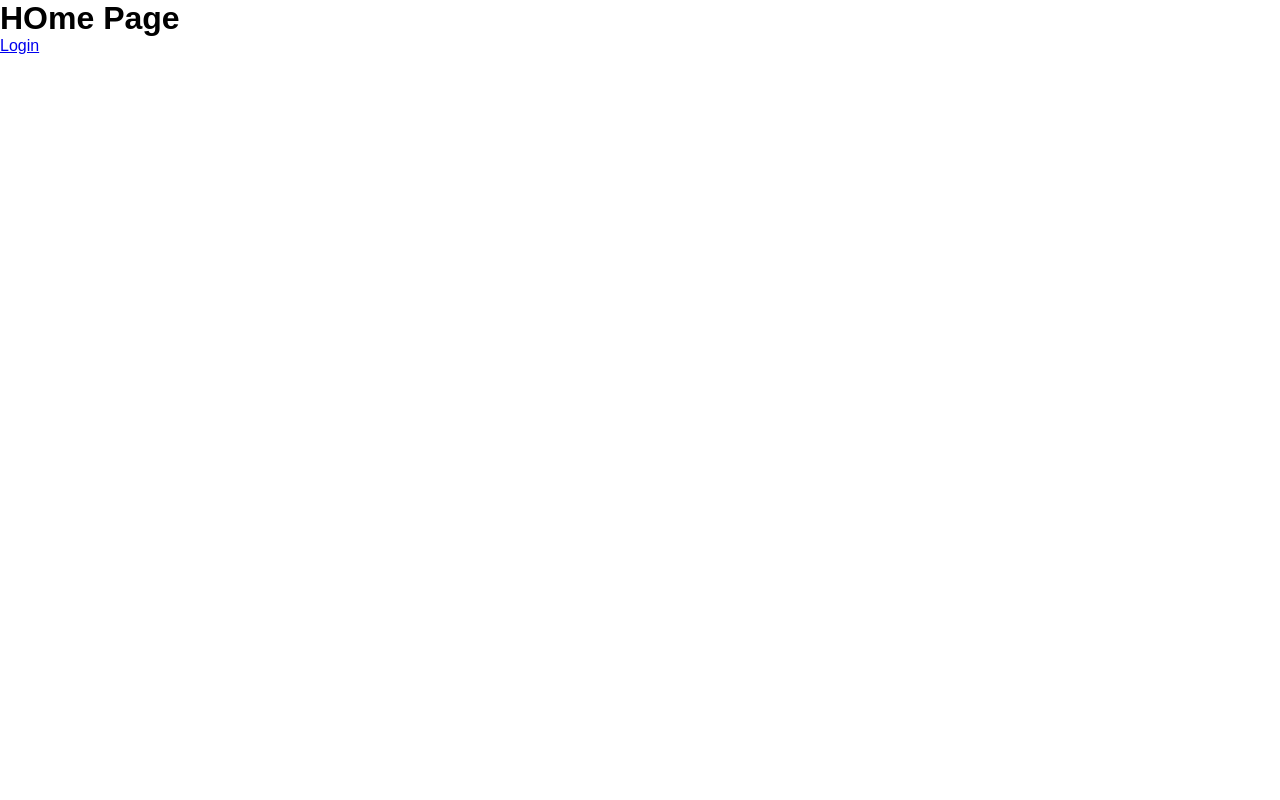
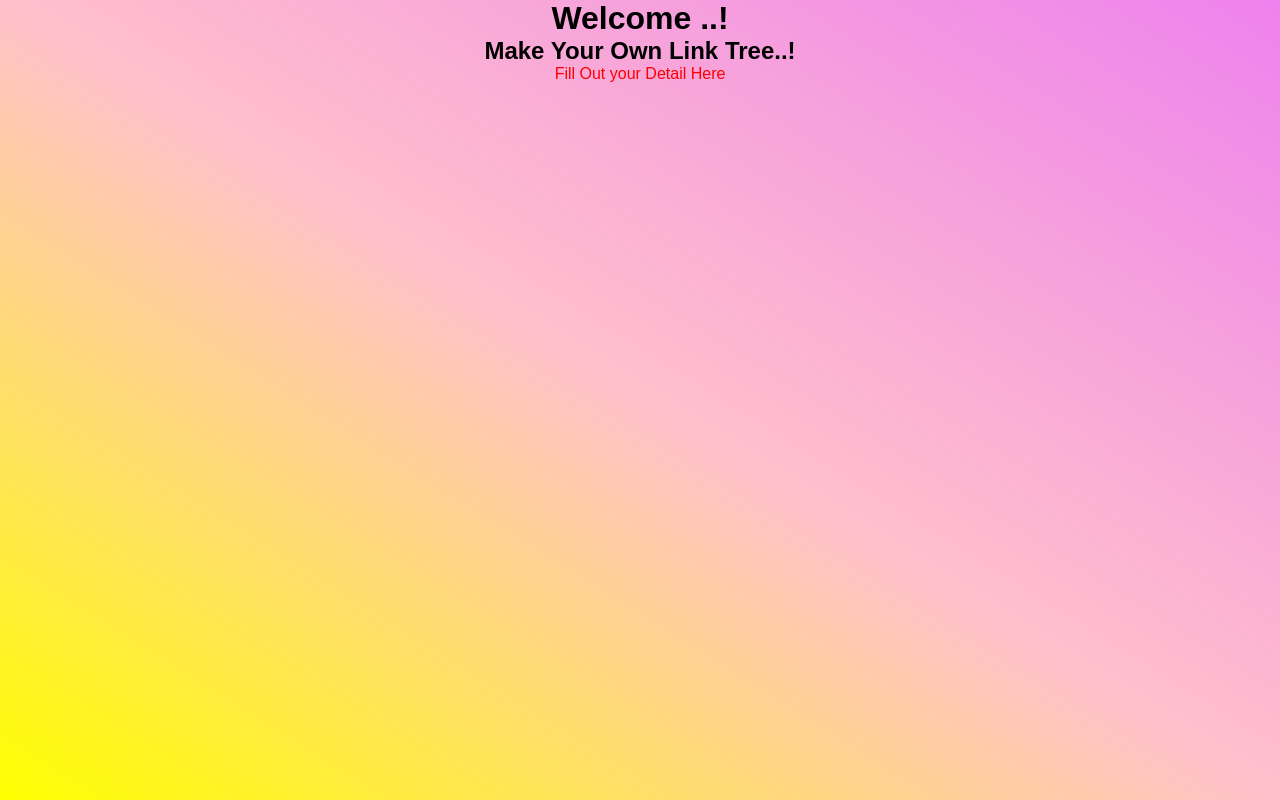
Before and after one commit to kunal-umap/LinkTreeGenerator, a React (Create React App) app in the folder client/: page / in a window 1280 px wide. Built offline with nearby package versions, Linux system fonts and the light colour scheme; no server answers; sample sign-in values are in the browser's storage.

Commit message:
home and login page preapaired

```diff
--- a/client/src/App.js
+++ b/client/src/App.js
@@ -2,12 +2,14 @@ import './App.css';
 import { BrowserRouter, Route, Routes } from "react-router-dom";
 import HomePage from './pages/home/HomePage';
 import LoginSignup from './pages/loginSignup/LoginSignup';
+import Data from './pages/Data/Data';
 function App() {
   return (
     <BrowserRouter>
       <Routes>
         <Route exact path='/' element={<HomePage />} />
         <Route  path='/login' element={<LoginSignup />} />
+        <Route  path='/detail' element={<Data/>} />
       </Routes>
     </BrowserRouter>
   );
--- /dev/null
+++ b/client/src/pages/Data/Data.jsx
@@ -0,0 +1,9 @@
+import React from 'react'
+
+export default function Data() {
+  return (
+    <div className='data'>
+
+    </div>
+  )
+}
--- a/client/src/pages/home/HomePage.jsx
+++ b/client/src/pages/home/HomePage.jsx
@@ -1,11 +1,22 @@
-import React from 'react';
-import { Link } from 'react-router-dom';
+import React, { useEffect, useState } from 'react';
+import './homePage.css'
+import { Link, useNavigate } from 'react-router-dom';
 
 export default function HomePage() {
+  const [name,setName] = useState('');
+  const navigate = useNavigate();
+  useEffect(()=> {
+    if(localStorage.getItem("token") == null){
+      navigate('/login');
+    }
+    setName(localStorage.getItem("name"));
+
+  })
   return (
-    <div>
-        <h1>HOme Page</h1>
-        <Link to={"/login"}>Login</Link>
+    <div className='homePage'>
+        <h1>Welcome  {name} ..!</h1>
+        <h2>Make Your Own Link Tree..!</h2>
+        <Link to={'/detail'} className="link" >Fill Out your Detail Here</Link>
     </div>
   );
 }
--- /dev/null
+++ b/client/src/pages/home/homePage.css
@@ -0,0 +1,16 @@
+.homePage {
+    text-align: center;
+    min-height: 100vh;
+    width: 100vw;
+    background: linear-gradient(to top right,yellow,pink,violet);
+}
+.homePage h1 {
+    text-align: center;
+}
+.link {
+    text-decoration: none;
+    margin: 18px;
+    padding: 14px;
+    margin-top: 80px;
+    color: red;
+}
--- a/client/src/pages/loginSignup/LoginSignup.jsx
+++ b/client/src/pages/loginSignup/LoginSignup.jsx
@@ -3,20 +3,26 @@ import './login.css';
 import Gicon from'../../assets/image/google.png';
 import { authentication } from '../../config/firebaseConfig';
 import { signInWithPopup, GoogleAuthProvider } from 'firebase/auth';
-
+import {useNavigate} from 'react-router-dom';
 
 
 export default function LoginSignup() {
 
-  const signInWithGoogle = () => {
+  const navigate = useNavigate();
+  function signInWithGoogle(event) {
+    event.preventDefault();
     const provider = new GoogleAuthProvider();
     signInWithPopup(authentication, provider)
     .then((res)=> {
-      console.log(res)
-
+      localStorage.setItem("token",res.user.accessToken)
+      localStorage.setItem("name",res.user.displayName)
+      localStorage.setItem("email",res.user.email)
+      if(res._tokenResponse.isNewUser == true){
+        navigate('/');
+      }
+      navigate('/');
     }).catch((err)=> {
       alert(err);
-
     })
   }
 
```
Also changed, not shown: client/src/pages/Data/data.css (added).
